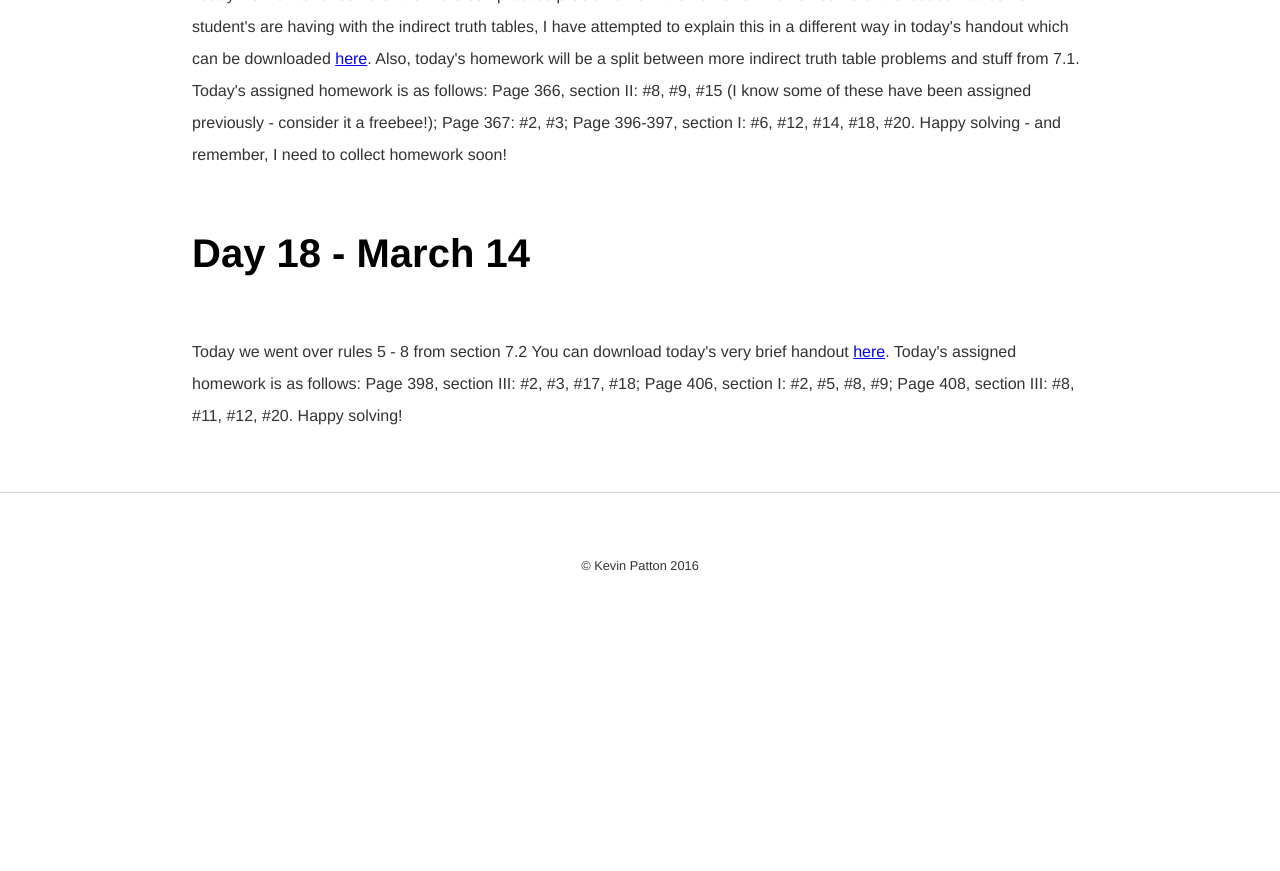
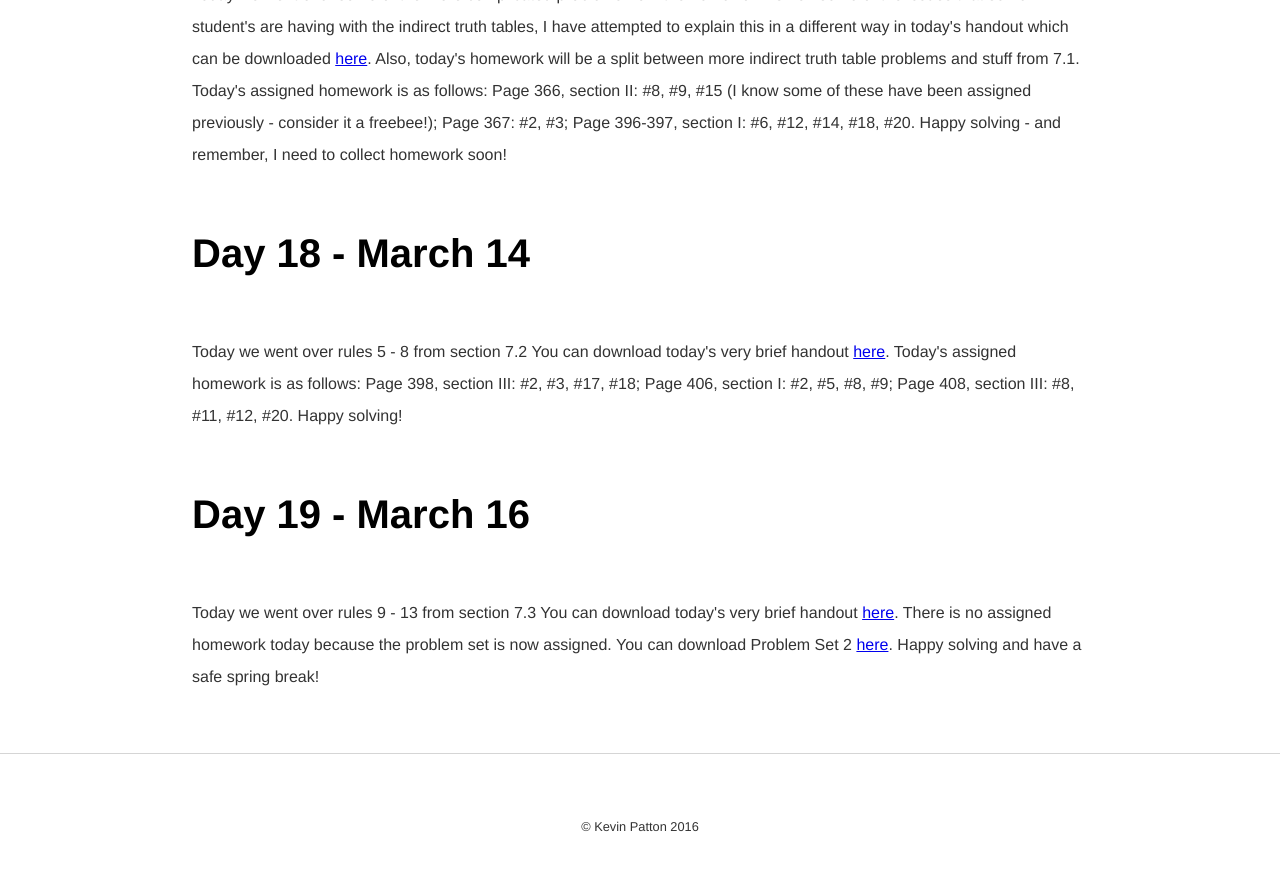
Before and after one commit to kevinjpatton/kevinjpatton.github.io, a Jekyll site: the page built from teaching/phil_110/index.html, in a window 1280 px wide and 900 px high, scrolled down 4981 px. Shown: the top 871 px of the window. Built offline with Jekyll 4.4.1, drawn with Linux system fonts in a browser that asks for light colours; Markdown is read by kramdown in place of the engine named in the settings; before the commit the page ends 5620 px from its top, so only the background shows below that.

Commit message:
Update index.html

```diff
--- a/teaching/phil_110/index.html
+++ b/teaching/phil_110/index.html
@@ -42,3 +42,5 @@ title: Philosophy 110 - Kevin Patton
 <p>Today we went over some of the more complicated problems from the homework.  Given some of the issues that some student's are having with the indirect truth tables, I have attempted to explain this in a different way in today's handout which can be downloaded <a href=/teaching/phil_110/Day17-Section6.5-7.1.pdf target="_blank">here</a>.  Also, today's homework will be a split between more indirect truth table problems and stuff from 7.1.  Today's assigned homework is as follows: Page 366, section II: #8, #9, #15 (I know some of these have been assigned previously - consider it a freebee!); Page 367: #2, #3; Page 396-397, section I: #6, #12, #14, #18, #20.  Happy solving - and remember, I need to collect homework soon!
 <h1>Day 18 - March 14</h1>
 <p>Today we went over rules 5 - 8 from section 7.2  You can download today's very brief handout <a href=/teaching/phil_110/Day18-Section7.2.pdf target="_blank">here</a>.  Today's assigned homework is as follows: Page 398, section III: #2, #3, #17, #18; Page 406, section I: #2, #5, #8, #9; Page 408, section III: #8, #11, #12, #20.  Happy solving!
+<h1>Day 19 - March 16</h1>
+<p>Today we went over rules 9 - 13 from section 7.3  You can download today's very brief handout <a href=/teaching/phil_110/Day19-Section7.3.pdf target="_blank">here</a>.  There is no assigned homework today because the problem set is now assigned.  You can download Problem Set 2 <a href=/teaching/phil_110/ProblemSet2.pdf target="_blank">here</a>.  Happy solving and have a safe spring break!
```
